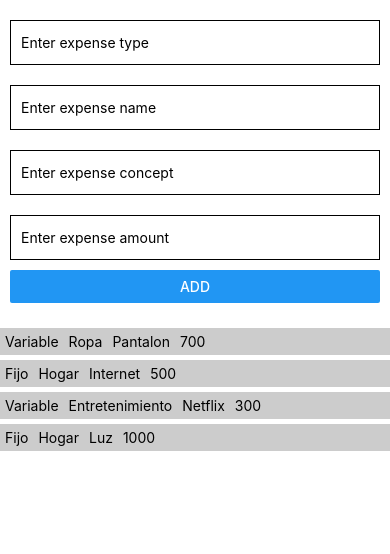
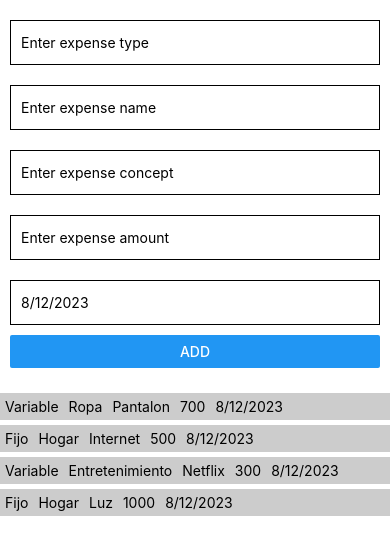
Before and after one commit to armandosg/expenses-app, a React Native app: screen / in a window 390 px wide. Shown: the top 554 px of the page. Built offline with nearby package versions, Linux system fonts and the light colour scheme.

Commit message:
add expense date

```diff
--- a/App.js
+++ b/App.js
@@ -10,6 +10,7 @@ const DATA = [
     category: "Ropa",
     concept: "Pantalon",
     amount: 700,
+    date: new Intl.DateTimeFormat().format(new Date()),
   },
   {
     id: "2",
@@ -17,6 +18,7 @@ const DATA = [
     category: "Hogar",
     concept: "Internet",
     amount: 500,
+    date: new Intl.DateTimeFormat().format(new Date()),
   },
   {
     id: "3",
@@ -24,6 +26,7 @@ const DATA = [
     category: "Entretenimiento",
     concept: "Netflix",
     amount: 300,
+    date: new Intl.DateTimeFormat().format(new Date()),
   },
   {
     id: "4",
@@ -31,6 +34,7 @@ const DATA = [
     category: "Hogar",
     concept: "Luz",
     amount: 1000,
+    date: new Intl.DateTimeFormat().format(new Date()),
   },
 ];
 
--- a/src/ExpenseInput.js
+++ b/src/ExpenseInput.js
@@ -1,12 +1,16 @@
 import { useState } from "react";
 import { View, TextInput, Button, StyleSheet } from "react-native";
 import { ExpenseType } from "./components/ExpenseType";
+import { ExpenseDateInput } from "./components/ExpenseDateInput";
 
 const ExpenseInput = (props) => {
   const [expenseType, setExpenseType] = useState("");
   const [expenseCategory, setExpenseCategory] = useState("");
   const [expenseConcept, setExpenseConcept] = useState("");
   const [expenseAmount, setExpenseAmount] = useState("");
+  const [expenseDate, setExpenseDate] = useState(
+    new Intl.DateTimeFormat().format(new Date())
+  );
 
   const handlePress = () => {
     props.onNewExpense({
@@ -14,6 +18,7 @@ const ExpenseInput = (props) => {
       category: expenseCategory,
       concept: expenseConcept,
       amount: expenseAmount,
+      date: expenseDate,
     });
   };
 
@@ -41,6 +46,11 @@ const ExpenseInput = (props) => {
         value={expenseAmount}
         keyboardType="numeric"
       />
+      <ExpenseDateInput
+        style={styles.input}
+        value={expenseDate}
+        onChangeText={setExpenseDate}
+      />
       <Button title="Add" onPress={handlePress} />
     </View>
   );
--- /dev/null
+++ b/src/components/ExpenseDateInput.js
@@ -0,0 +1,17 @@
+import { TextInput } from "react-native";
+
+const ExpenseDateInput = (props) => {
+  return (
+    <TextInput
+      style={props.style}
+      placeholder="Enter expense date"
+      onChangeText={props.onChangeText}
+      value={props.value}
+      keyboardType="numeric"
+      maxLength={8}
+      autoCorrect={false}
+    />
+  );
+};
+
+export { ExpenseDateInput };
--- a/src/components/ExpensesList.js
+++ b/src/components/ExpensesList.js
@@ -7,6 +7,7 @@ const ExpenseItem = (props) => {
       <Text style={styles.itemText}>{props.item.category}</Text>
       <Text style={styles.itemText}>{props.item.concept}</Text>
       <Text style={styles.itemText}>{props.item.amount}</Text>
+      <Text style={styles.itemText}>{props.item.date}</Text>
     </View>
   );
 };
```
